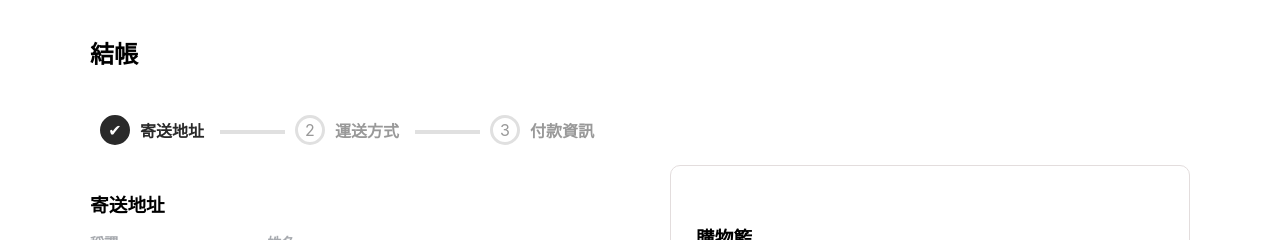
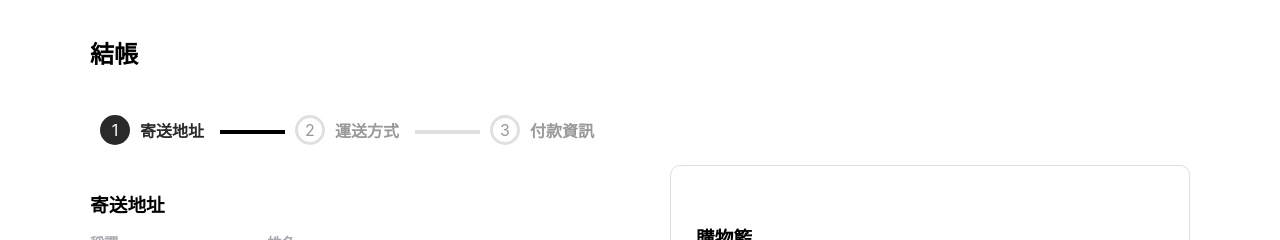
Before and after one commit to ailsayang999/ailsa-ac-shop, a React (Create React App) app: page / in a window 1280 px wide. Shown: the part 165-405 px from the top of the page. Built offline with nearby package versions, Linux system fonts and the light colour scheme.

Commit message:
feat: Add checked icon in stepper

```diff
--- a/src/components/main/Main.jsx
+++ b/src/components/main/Main.jsx
@@ -9,9 +9,10 @@ export default function Main() {
   const [step, setStep] = useState(0);
 
   //調控StepperPanel進度條，影響：StepperPanel，ProgressControl的button
-  const [active, setActive] = useState(0);
+  const [active, setActive] = useState(1);
+  const [checked, setChecked] = useState(0);
   //stepper裡面的number
-  const stepperCircleNum = 3
+  const stepperCircleNum = 5;
 
   // To keep track of user's input information, you can use state in the parent component，FormStep2 要等到之後要計算金額的時候再用useContext來一次處理，totalPrice
   const [formData, setFormData] = useState({
@@ -32,12 +33,11 @@ export default function Main() {
         <div className="left-panel">
           <Register
             step={step}
-            setStep={setStep}
+            active={active}
+            checked={checked}
+            stepperCircleNum={stepperCircleNum}
             formData={formData}
             setFormData={setFormData}
-            active={active}
-            setActive={setActive}
-            stepperCircleNum={stepperCircleNum}
           />
           <ProgressControl
             step={step}
@@ -47,6 +47,8 @@ export default function Main() {
             active={active}
             setActive={setActive}
             stepperCircleNum={stepperCircleNum}
+            checked={checked}
+            setChecked={setChecked}
           />
         </div>
         <div className="right-panel">
--- a/src/components/main/register/ProgressControl.jsx
+++ b/src/components/main/register/ProgressControl.jsx
@@ -9,6 +9,8 @@ export default function ProgressControl({
   active,
   setActive,
   stepperCircleNum,
+  checked,
+  setChecked,
 }) {
   const buttonDisplay = () => {
     if (step === 0) {
@@ -21,6 +23,9 @@ export default function ProgressControl({
               active >= stepperCircleNum - 1
                 ? setActive(stepperCircleNum - 1)
                 : setActive(active + 1);
+              checked >= stepperCircleNum - 1
+                ? setChecked(stepperCircleNum - 1)
+                : setChecked(checked + 1);
             }}
           >
             下一步
@@ -36,6 +41,7 @@ export default function ProgressControl({
             onClick={() => {
               setStep((currentStep) => currentStep - 1);
               active < 0 ? setActive(0) : setActive(active - 1);
+              checked < 0 ? setChecked(0) : setChecked(checked - 1);
             }}
           >
             <LeftArrow />
@@ -48,6 +54,9 @@ export default function ProgressControl({
               active >= stepperCircleNum - 1
                 ? setActive(stepperCircleNum - 1)
                 : setActive(active + 1);
+              checked >= stepperCircleNum - 1
+                ? setChecked(stepperCircleNum - 1)
+                : setChecked(checked + 1);
             }}
           >
             下一步
@@ -66,6 +75,7 @@ export default function ProgressControl({
             onClick={() => {
               setStep((currentStep) => currentStep - 1);
               active < 0 ? setActive(0) : setActive(active - 1);
+              checked < 0 ? setChecked(0) : setChecked(checked - 1);
             }}
           >
             <LeftArrow />
--- a/src/components/main/register/Register.jsx
+++ b/src/components/main/register/Register.jsx
@@ -4,9 +4,8 @@ import FormPanel from "./FormPanel";
 
 export default function Register({
   step,
-  setStep,
   active,
-  setActive,
+  checked,
   stepperCircleNum,
   formData,
   setFormData,
@@ -18,12 +17,9 @@ export default function Register({
         <StepperPanel
           active={active}
           stepperCircleNum={stepperCircleNum}
+          checked={checked}
         />
-        <FormPanel
-          step={step}
-          formData={formData}
-          setFormData={setFormData}
-        />
+        <FormPanel step={step} formData={formData} setFormData={setFormData} />
       </section>
     </div>
   );
--- a/src/components/main/register/StepperPanel.jsx
+++ b/src/components/main/register/StepperPanel.jsx
@@ -1,12 +1,15 @@
 import "./stepperPanel.scss";
 import { useEffect, useState } from "react";
 
-const StepperPanel = ({ active, stepperCircleNum }) => {
-  //stepperCircleNum 的初始值是 3
+const StepperPanel = ({ active, stepperCircleNum, checked }) => {
+  //stepperCircleNum 的初始值是 5
+  //active initial state是1
+  //checked initial state 是0
   const labelName = ["寄送地址", "運送方式", "付款資訊"];
   const [width, setWidth] = useState(0);
+
   useEffect(() => {
-    setWidth((100 / (stepperCircleNum - 1)) * active);
+    setWidth((100 / (stepperCircleNum - 3)) * active);
   }, [stepperCircleNum, active]);
 
   return (
@@ -16,12 +19,12 @@ const StepperPanel = ({ active, stepperCircleNum }) => {
         {labelName.map((name, i) => {
           return (
             <div
-              className={i <= active ? "circle active" : "circle"}
+              className={`circle ${i + 1 <= active && "active"} ${
+                i + 1 <= checked && "checked"
+              }`}
               key={name}
             >
-              <div className="circle-number-container">
-                {i <= active ? " " : i + 1}
-              </div>
+              <div className="circle-number-container">{i + 1}</div>
               <span className="label-content">{name}</span>
             </div>
           );
--- a/src/components/main/register/stepperPanel.scss
+++ b/src/components/main/register/stepperPanel.scss
@@ -1,6 +1,7 @@
 .stepper-panel {
   height: 120px;
   .stepper-container {
+    overflow: hidden;
     position: relative;
     width: 100%;
     height: 100%;
@@ -22,6 +23,7 @@
   gap: 10px;
 
   .circle-number-container {
+    position: relative;
     background-color: #fff;
     color: #999;
     border-radius: 50%;
@@ -41,20 +43,23 @@
   }
 }
 
-
-.circle.active  .circle-number-container::after{
+.circle.checked.active .circle-number-container::after {
   content: "\2714"; //「勾勾」的 CSS 代號是 \2714：
   color: #fff;
-}
-.circle.active  .circle-number-container{
+  position: absolute;
   background-color: #2a2a2a;
   border: 3px solid #2a2a2a;
 }
 
-.circle.active .label-content{
-  color:#2a2a2a;
+.circle.active .circle-number-container {
+  background-color: #2a2a2a;
+  border: 3px solid #2a2a2a;
+  color: #fff;
 }
 
+.circle.active .label-content {
+  color: #2a2a2a;
+}
 
 .stepper-container::before {
   content: "";
@@ -77,5 +82,4 @@
   height: 4px;
   background-color: black;
   z-index: 2;
-
 }
```
